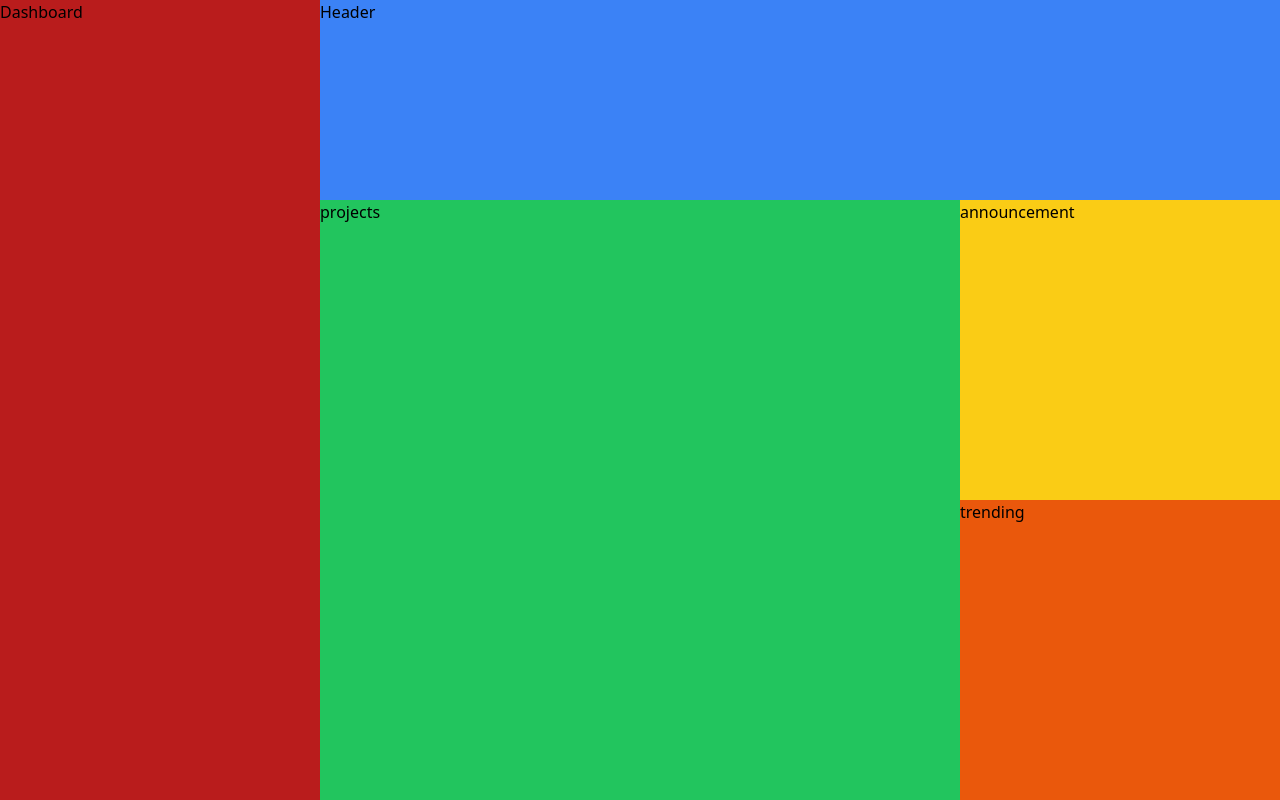
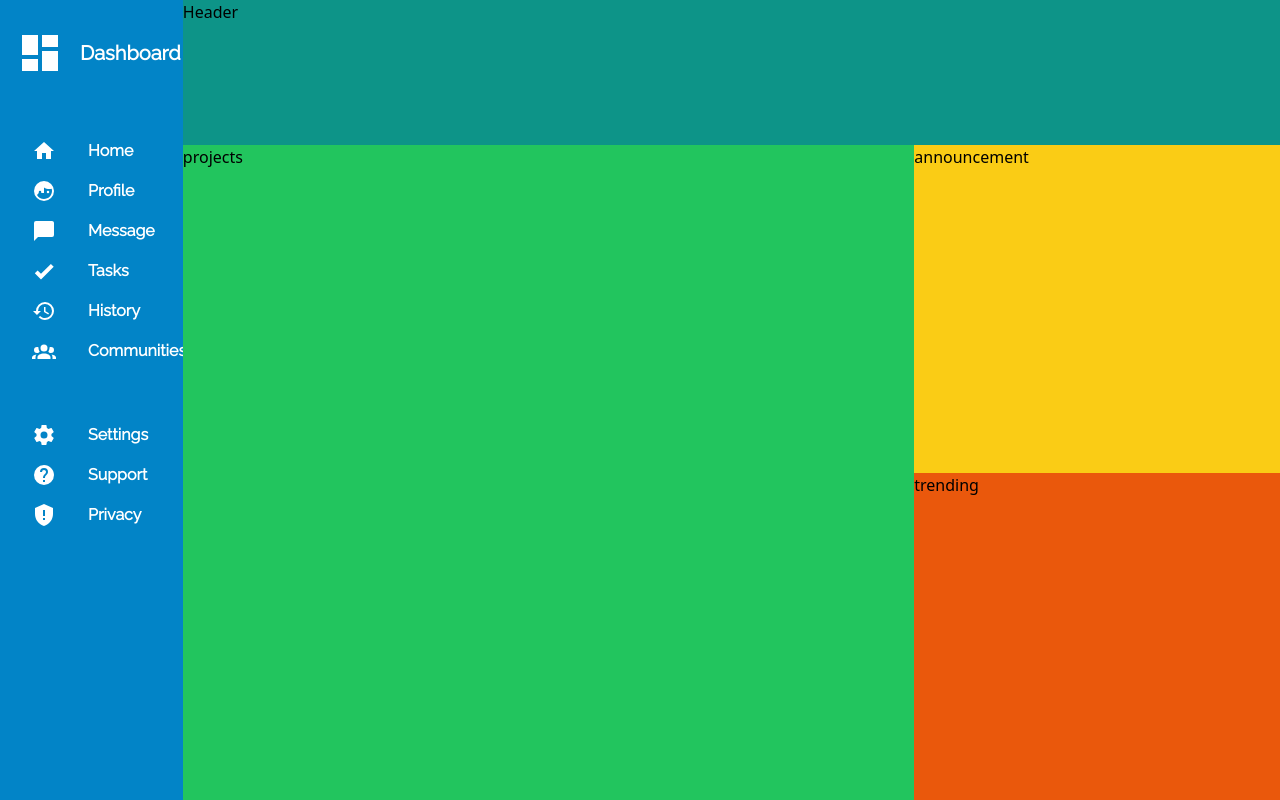
Before and after one commit to DustinDust/TOD-admin-dashboard, a website built with Vite: page index.html in a window 1280 px wide. Built offline with nearby package versions, Linux system fonts and the light colour scheme.

Commit message:
Alter layout, finish dashboard layout

```diff
--- a/index.html
+++ b/index.html
@@ -2,17 +2,82 @@
 <html lang="en" class="h-screen w-screen">
   <head>
     <meta charset="UTF-8" />
-    <link rel="icon" type="image/svg+xml" href="favicon.svg" />
+    <link rel="icon" type="image/svg+xml" href="./src/assets/favicon.svg" />
     <meta name="viewport" content="width=device-width, initial-scale=1.0" />
-    <title>Vite App</title>
+    <title>Admin Dashboard</title>
   </head>
   <body class="h-full w-full">
-    <div class="root mr-0 grid h-full w-full grid-cols-4 grid-rows-4">
-      <header class="col-span-full col-start-2 h-full w-full bg-blue-500">
+    <div class="root grid-cols-layout grid-rows-layout mr-0 grid h-full w-full">
+      <header class="col-span-full col-start-2 h-full w-full bg-teal-600">
         Header
       </header>
-      <div class="dashboard row-span-full h-full w-full bg-red-700">
-        Dashboard
+      <div
+        class="dashboard grid-rows-dashboard font-dashboard scrollbar-thin row-span-full grid h-full w-full grid-cols-1 items-center gap-y-8 overflow-auto bg-sky-600"
+      >
+        <div class="LOGO flex items-center justify-start gap-4">
+          <img
+            src="src/assets/dashboard-icon.svg"
+            class="ml-4 h-auto w-12"
+            alt="Dashboard-logo"
+            srcset=""
+          />
+          <span class="text-xl font-extrabold text-white">Dashboard</span>
+        </div>
+        <div class="functions">
+          <ul class="flex flex-col items-start gap-4">
+            <li class="dashboard-item">
+              <img src="./src/assets/home-icon.svg" alt="Home-icon" srcset="" />
+              <a href="#">Home</a>
+            </li>
+            <li class="dashboard-item">
+              <img
+                src="./src/assets/profile-icon.svg"
+                alt="Profile-icon"
+                srcset=""
+              />
+              <a href="#">Profile</a>
+            </li>
+            <li class="dashboard-item">
+              <img
+                src="src/assets/message-icon.svg"
+                alt="message-icon"
+                srcset=""
+              />
+              <a href="#">Message</a>
+            </li>
+            <li class="dashboard-item">
+              <img src="./src/assets/task-icon.svg" alt="Task-icon" srcset="" />
+              <a href="#">Tasks</a>
+            </li>
+            <li class="dashboard-item">
+              <img src="./src/assets/history.svg" alt="History-icon" />
+              <a href="#">History</a>
+            </li>
+            <li class="dashboard-item">
+              <img
+                src="./src/assets/communities-icon.svg"
+                alt="Communities-icon"
+              />
+              <a href="#">Communities</a>
+            </li>
+          </ul>
+        </div>
+        <div class="utils">
+          <ul class="flex flex-col items-start gap-4">
+            <li class="dashboard-item">
+              <img src="./src/assets/setting.svg" alt="setting-icon" />
+              <a href="#">Settings</a>
+            </li>
+            <li class="dashboard-item">
+              <img src="./src/assets/support-icon.svg" alt="support-icon" />
+              <a href="#">Support</a>
+            </li>
+            <li class="dashboard-item">
+              <img src="./src/assets/privacy-icon.svg" alt="privacy-icon" />
+              <a href="#">Privacy</a>
+            </li>
+          </ul>
+        </div>
       </div>
       <main
         class="col-span-full col-start-2 row-span-full row-start-2 grid grid-cols-3 grid-rows-3"
--- a/package.json
+++ b/package.json
@@ -12,6 +12,7 @@
     "vite": "^2.4.4"
   },
   "dependencies": {
-    "cross-env": "^7.0.3"
+    "cross-env": "^7.0.3",
+    "tailwind-scrollbar": "^1.3.1"
   }
 }
--- a/src/index.css
+++ b/src/index.css
@@ -1,7 +1,13 @@
+@import url('https://fonts.googleapis.com/css2?family=Raleway&display=swap');
+
 @tailwind base;
 @tailwind components;
 @tailwind utilities;
 
 a {
-  @apply text-blue-500 hover:text-blue-400 hover:underline transition-all;
+  @apply text-white transition-all hover:text-sky-300;
 }
+
+.dashboard-item {
+  @apply ml-8 flex flex-row gap-8 font-bold;
+}
--- a/tailwind.config.js
+++ b/tailwind.config.js
@@ -1,9 +1,20 @@
 // const colors = require('tailwindcss/colors')
 
 module.exports = {
-  content: ['index.html','./src/**/*.{js,jsx,ts,tsx,vue,html}'],
+  content: ['index.html', './src/**/*.{js,jsx,ts,tsx,vue,html}'],
   theme: {
-    extend: {},
+    extend: {
+      gridTemplateColumns: {
+        layout: '1fr 2fr 2fr 2fr',
+      },
+      gridTemplateRows: {
+        dashboard: '2fr 4fr 3fr 4fr',
+        layout: '2fr 3fr 3fr 3fr',
+      },
+      fontFamily: {
+        dashboard: "'Raleway', sans-serif;",
+      },
+    },
   },
-  plugins: [],
-}
+  plugins: [require('tailwind-scrollbar')],
+};
```
Also changed, not shown: src/assets/communities-icon.svg (added), src/assets/dashboard-icon.svg (added), src/assets/history.svg (added), src/assets/home-icon.svg (added), src/assets/message-icon.svg (added), src/assets/privacy-icon.svg (added), src/assets/profile-icon.svg (added), src/assets/setting.svg (added), src/assets/support-icon.svg (added), src/assets/task-icon.svg (added), 1 other file.
